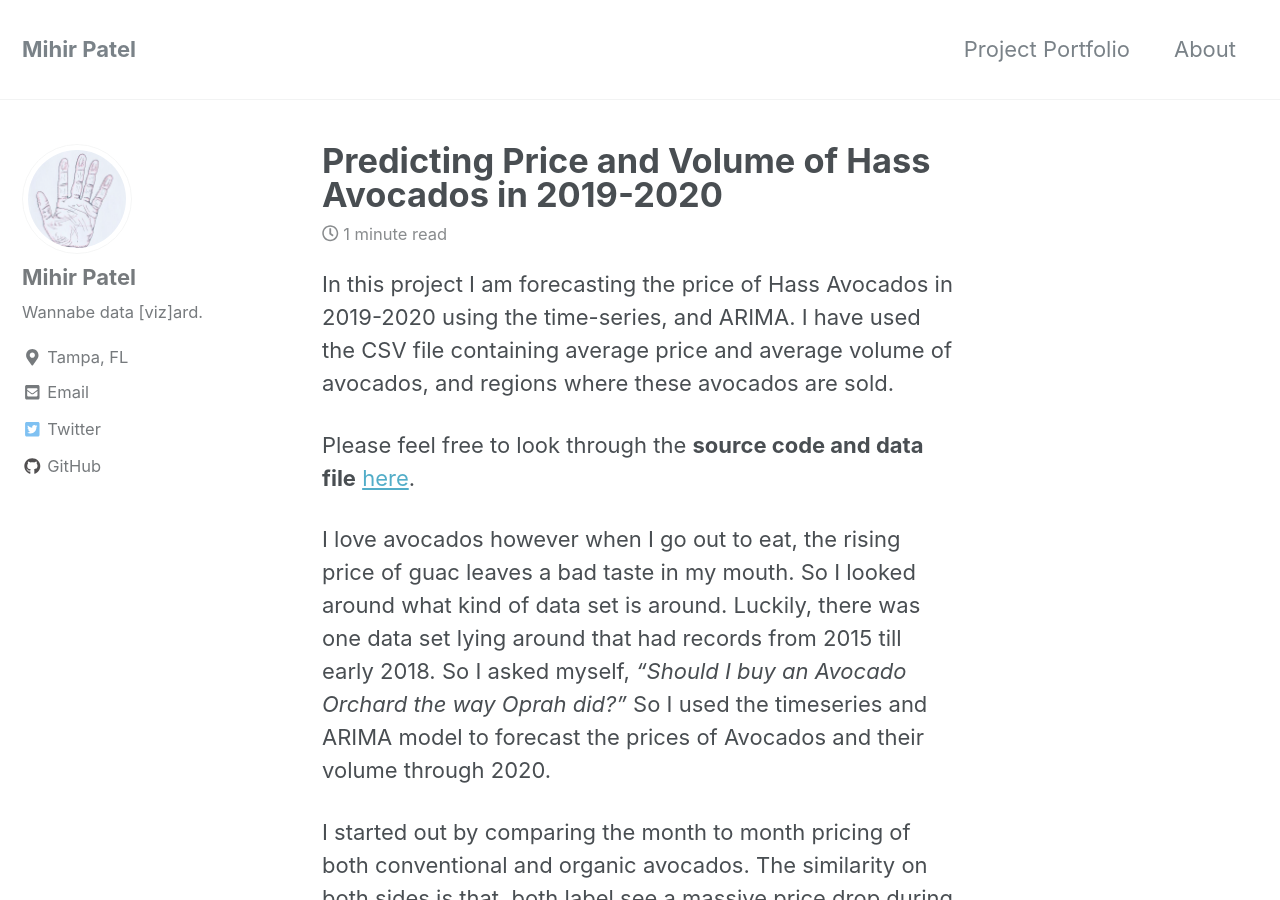
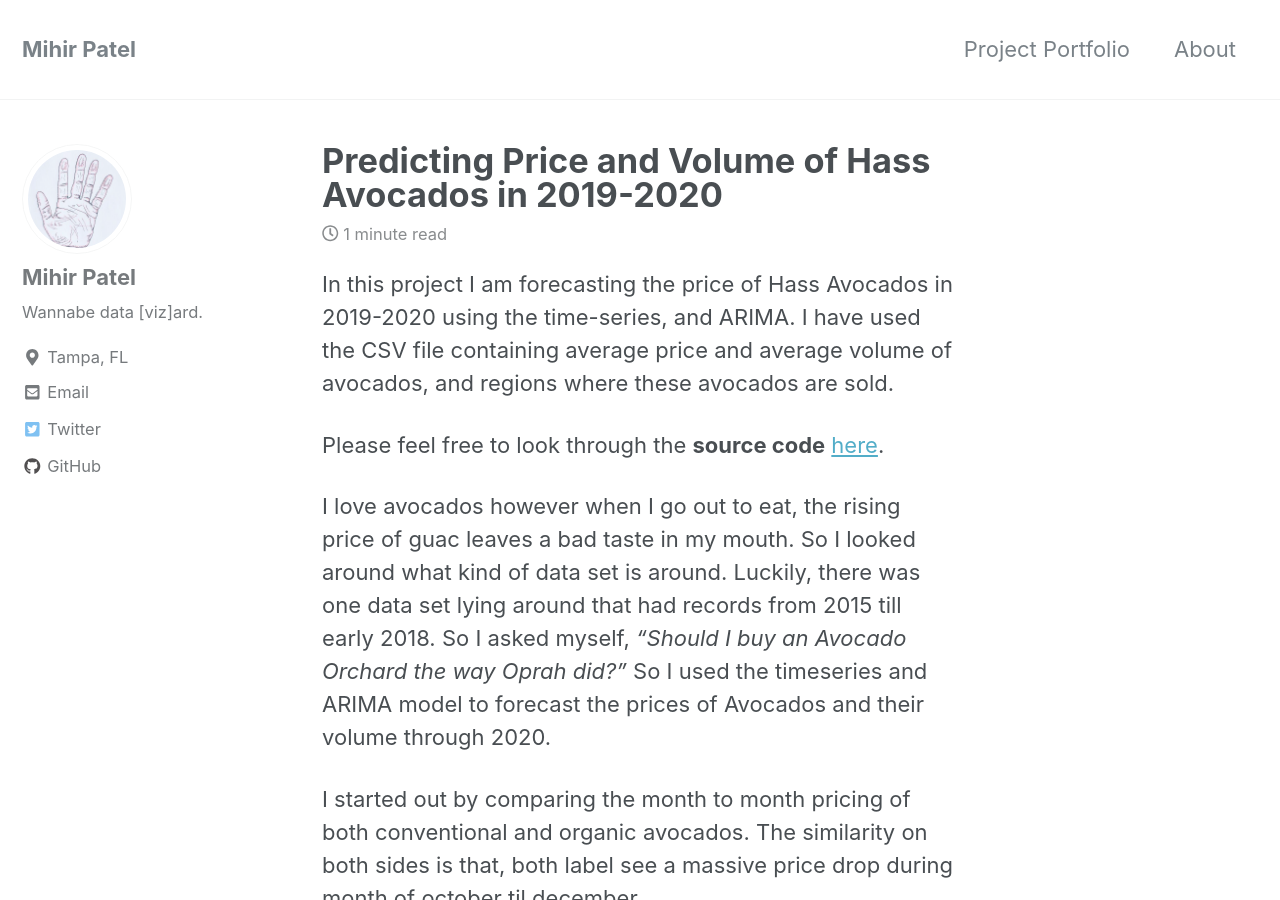
Before and after one commit to mihirp161/mihirp161.github.io, a Jekyll site: the page built from _posts/2019-12-29-avocados.md, in a window 1280 px wide and 900 px high. Built offline with Jekyll 4.4.1, drawn with Linux system fonts in a browser that asks for light colours; nearby versions of some CDN libraries.

Commit message:
Update 2019-12-29-avocados.md

```diff
--- a/_posts/2019-12-29-avocados.md
+++ b/_posts/2019-12-29-avocados.md
@@ -8,7 +8,7 @@ mathjax: "true"
 ---
 In this project I am forecasting the price of Hass Avocados in 2019-2020 using the time-series, and ARIMA. I have used the CSV file containing average price and average volume of avocados, and regions where these avocados are sold.
 
-Please feel free to look through the **source code and data file** [here](https://github.com/ToadHanks/storyOfHassAvocadoIn2020).
+Please feel free to look through the **source code** [here](https://github.com/ToadHanks/storyOfHassAvocadoIn2020).
 
 I love avocados however when I go out to eat, the rising price of guac leaves a bad taste in my mouth. So I looked around what kind of data set is around. Luckily, there was one data set lying around that had records from 2015 till early 2018. So I asked myself, *"Should I buy an Avocado Orchard the way Oprah did?"* So I used the timeseries and ARIMA model to forecast the prices of Avocados and their volume through 2020.
 
```
